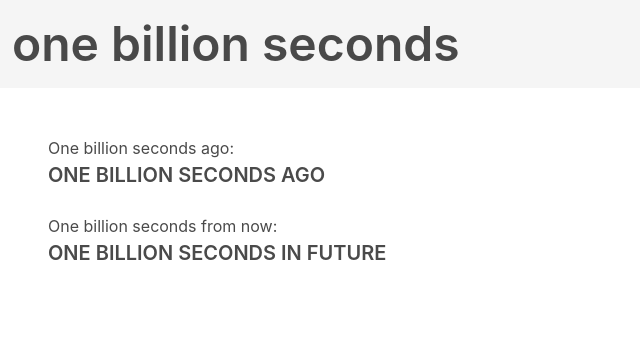
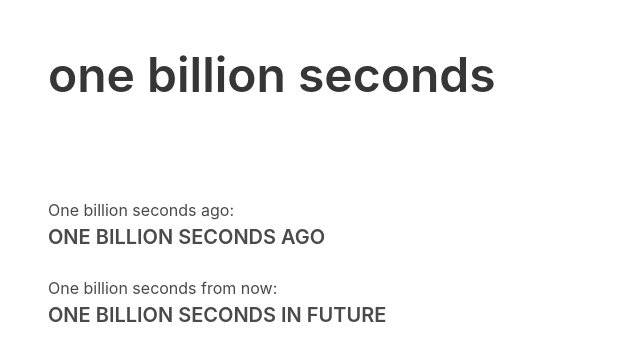
Before and after one commit to elmerland/onebillionseconds, an Eleventy site: page src/index.html in a window 1280 px wide. Shown: the whole page, without its empty margins (0-640 px from the left). Built offline with nearby package versions, Linux system fonts and the light colour scheme; Eleventy itself is replaced by a stand-in of ours; files that its build step writes are made by us from their sources.

Commit message:
Tweak to title

```diff
--- a/src/_includes/layout.njk
+++ b/src/_includes/layout.njk
@@ -9,10 +9,8 @@
     <link rel="stylesheet" href="/assets/css/style.css">
 </head>
 <body>
-    <nav class="navbar is-light">
-        <div class="navbar-brand">
-            <h1 class="navbar-item title is-1 has-text-centered">one billion seconds</h1>
-        </div>
+    <nav class="section">
+        <h1 class="title is-1">one billion seconds</h1>
     </nav>
     <div class="section">
         {{ content | safe }}
```
